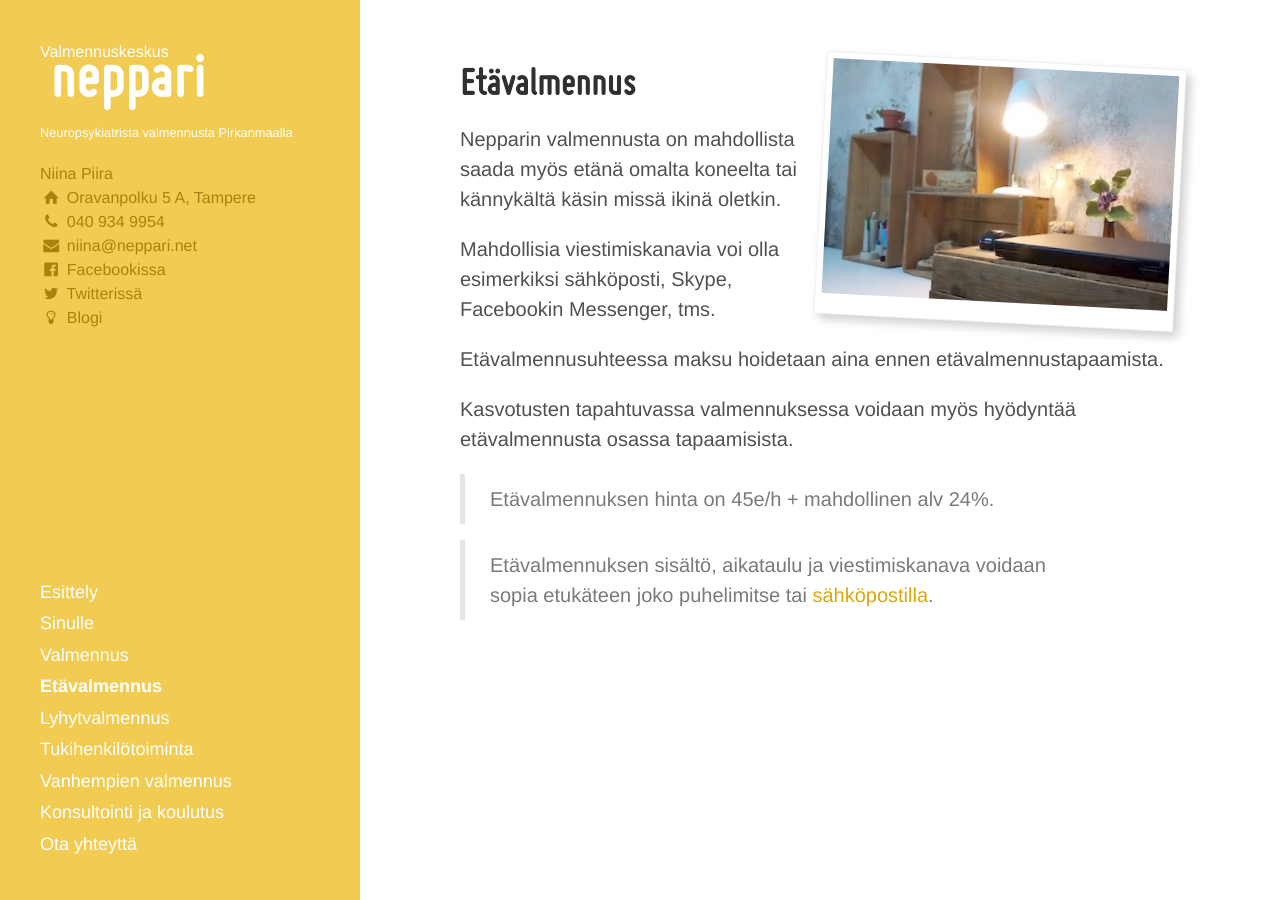
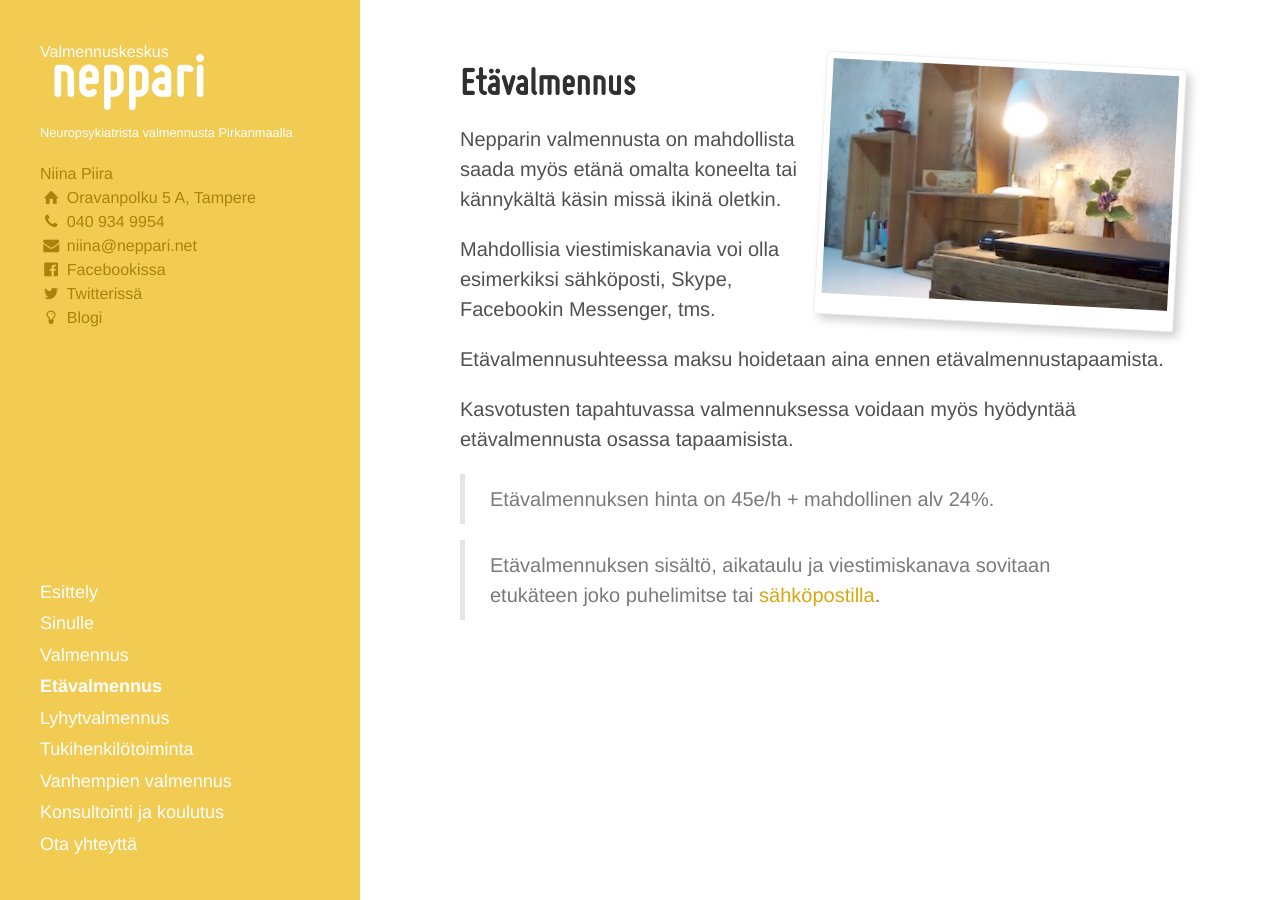
Before and after one commit to niinapiira/neppari.net, a Jekyll site: the page built from etavalmennus.md, in a window 1280 px wide. Built offline with Jekyll 4.4.1, drawn with Linux system fonts in a browser that asks for light colours.

Commit message:
Updated etavalmennus.md

```diff
--- a/etavalmennus.md
+++ b/etavalmennus.md
@@ -22,4 +22,4 @@ Kasvotusten tapahtuvassa valmennuksessa voidaan myös hyödyntää etävalmennus
 
 > Etävalmennuksen hinta on 45e/h + mahdollinen alv 24%.
 
-> Etävalmennuksen sisältö, aikataulu ja viestimiskanava voidaan sopia etukäteen joko puhelimitse tai [sähköpostilla](/ota-yhteytta).
+> Etävalmennuksen sisältö, aikataulu ja viestimiskanava sovitaan etukäteen joko puhelimitse tai [sähköpostilla](/ota-yhteytta).
```
